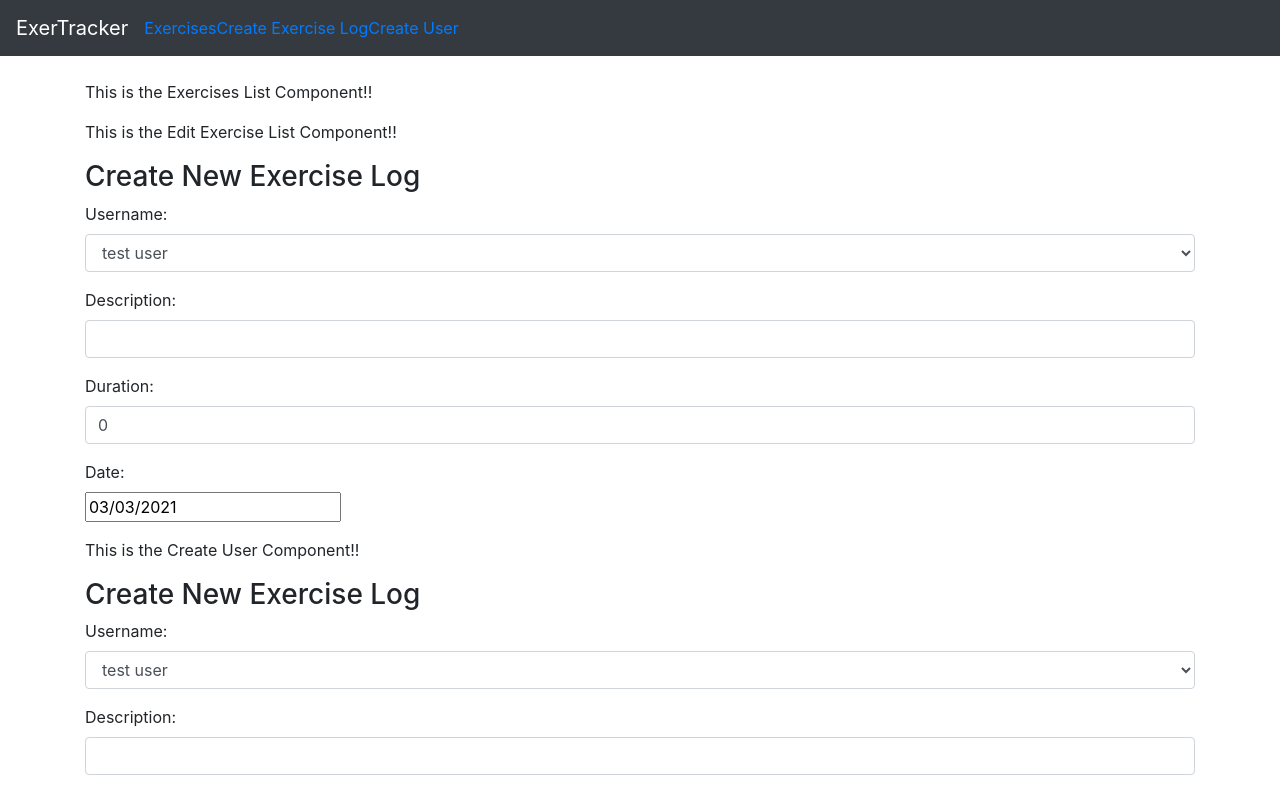
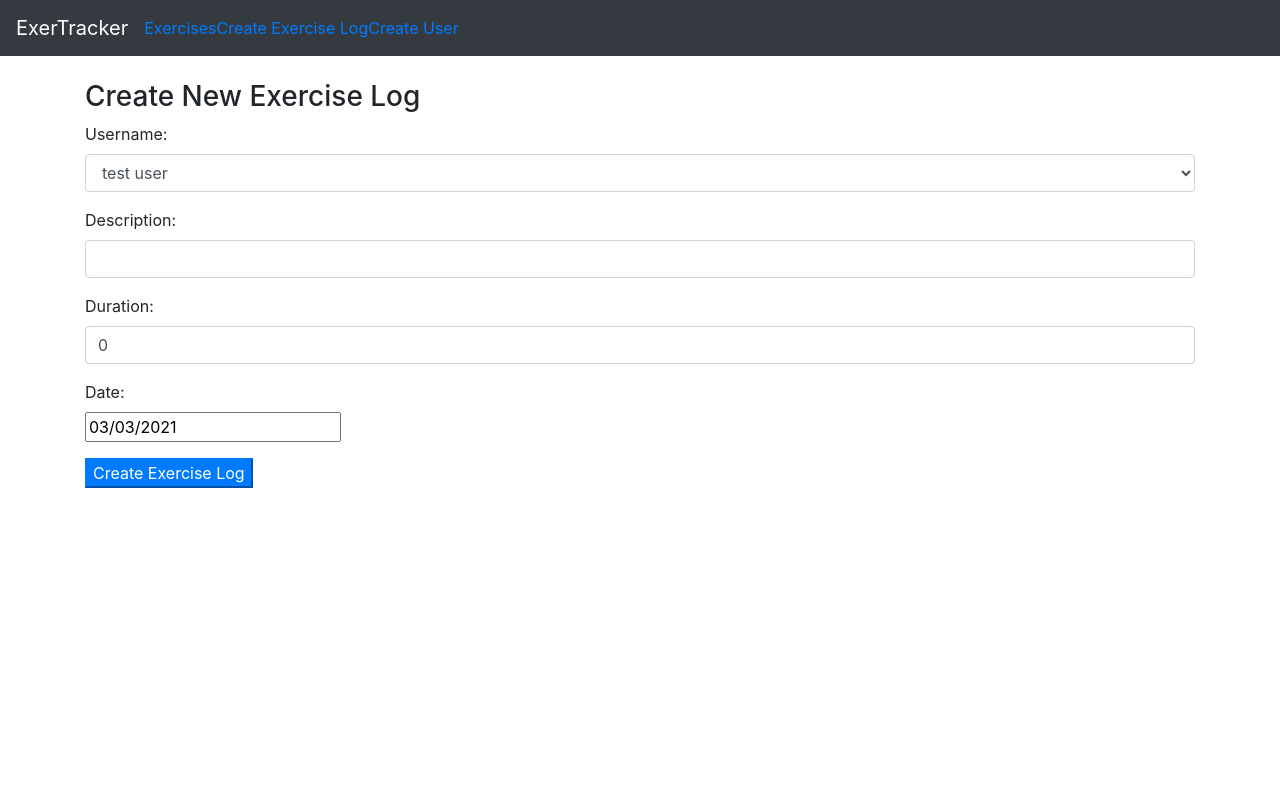
Before and after one commit to barksanto/mern-exercise-tracker, a React (Create React App) app: page /create in a window 1280 px wide. Shown: the top 794 px of the page. Built offline with nearby package versions, Linux system fonts and the light colour scheme; the HTML template or start-up script is replaced by a standard one.

Commit message:
component List Item name renders on Navbar when screen is larget

```diff
--- a/src/App.js
+++ b/src/App.js
@@ -14,10 +14,7 @@
       <Navbar />
       <div className="container">
         <br />
-        <ExercisesList />
-        <EditExercise />
-        <CreateExercise />
-        <CreateUser />
+
         <Route path="/" exact component={ExercisesList} />
         <Route path="/edit/:id" component={EditExercise} />
         <Route path="/create" component={CreateExercise} />
--- a/src/components/create-exercise.component.js
+++ b/src/components/create-exercise.component.js
@@ -66,7 +66,7 @@
       username: this.state.username,
       description: this.state.description,
       duration: this.state.duration,
-      date: this.state.date,
+      date: this.state.date
     }
     // this will be the part where we submit the exercise to the database.
     console.log(exercise);
@@ -126,6 +126,10 @@
               />
             </div>
           </div>
+
+          <div className="form-group">
+            <input type="submit" value="Create Exercise Log" className="btn-primary" />
+          </div>
         </form>
       </div>
     )
--- a/src/components/navbar.component.js
+++ b/src/components/navbar.component.js
@@ -2,6 +2,7 @@
 import { Link } from 'react-router-dom';
 
 export default class Navbar extends Component {
+
   render() {
     return (
       <nav className="navbar navbar-dark bg-dark navbar-expand-lg">
```
